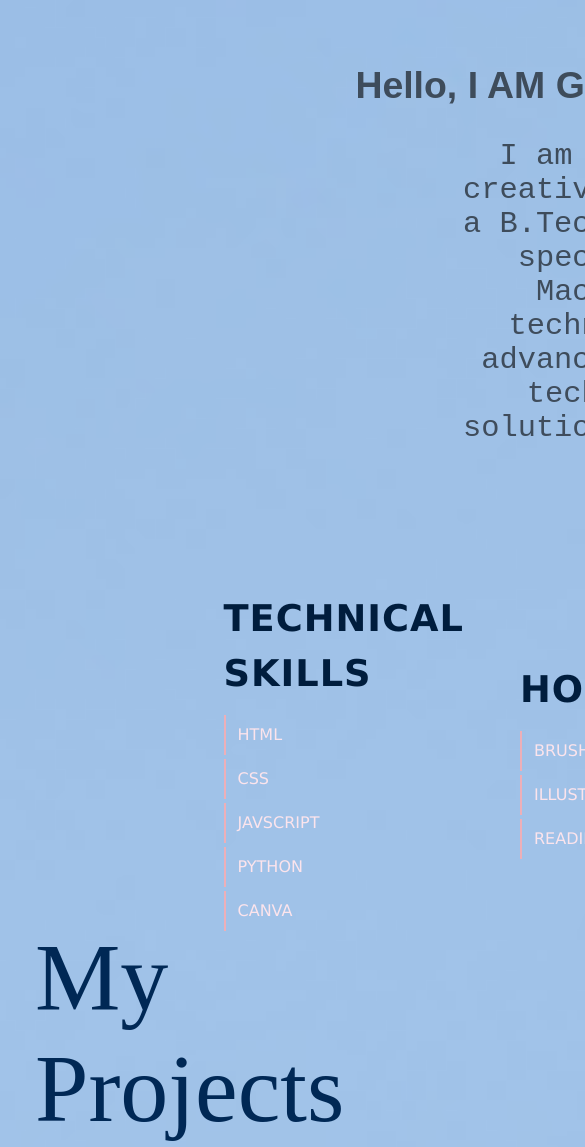
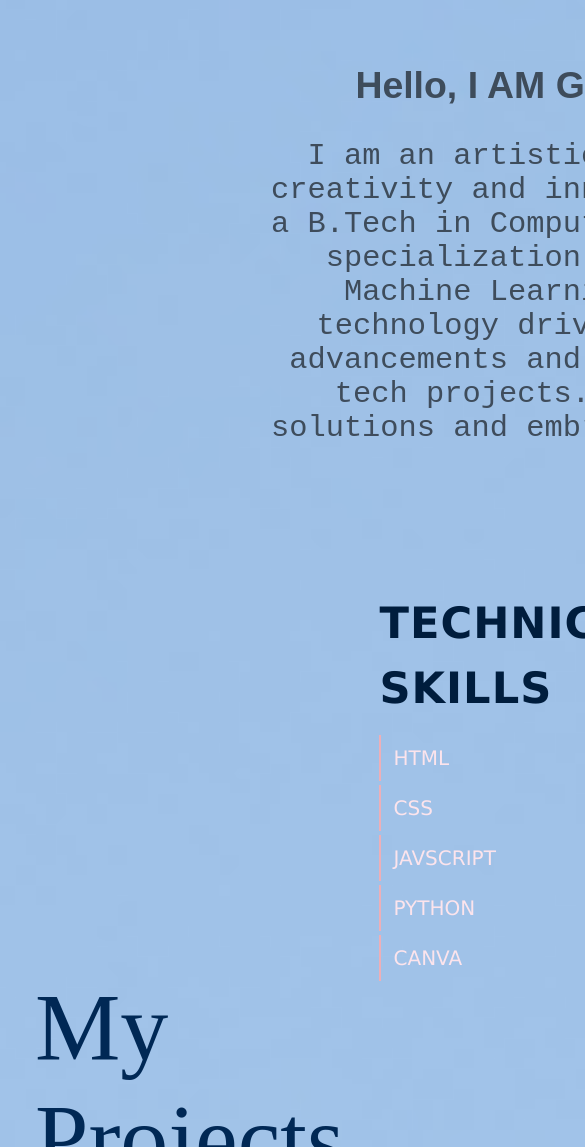
Before and after one commit to Gurleen-22/PORTFOLIO, a plain HTML site: page index.html in a window 390 px wide. Shown: the part 780-1927 px from the top of the page, 585 px wide, since content can reach past the window. Drawn offline with Linux system fonts and the light colour scheme.

Commit message:
Update portfolio.css

```diff
--- a/portfolio.css
+++ b/portfolio.css
@@ -446,7 +446,6 @@ form input,form textarea{
     .myself{
         width: 60rem;
         position: relative;
-        left: 6rem ;
         right: 6rem;
     }
     #second-page{
@@ -455,7 +454,14 @@ form input,form textarea{
     }
     .extra{
         position: relative;
-        right: 5rem;
+        right: -7rem;
+
+    }
+    .extra h2{
+        font-size: 2.7rem;
+    }
+    .extra ul li{
+        font-size: 20px;
     }
     }
     .contact-me{
@@ -479,5 +485,3 @@ form input,form textarea{
     .user h3{
         font-size: 4rem;
     }
-
-}
```
